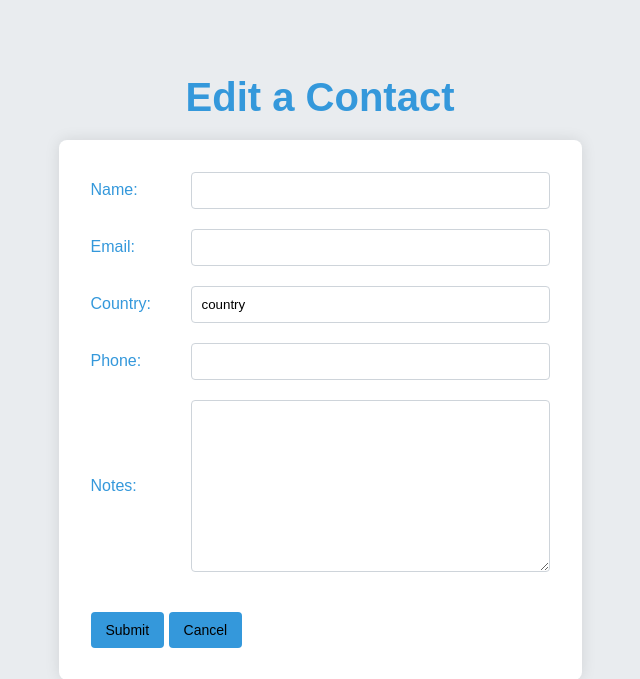
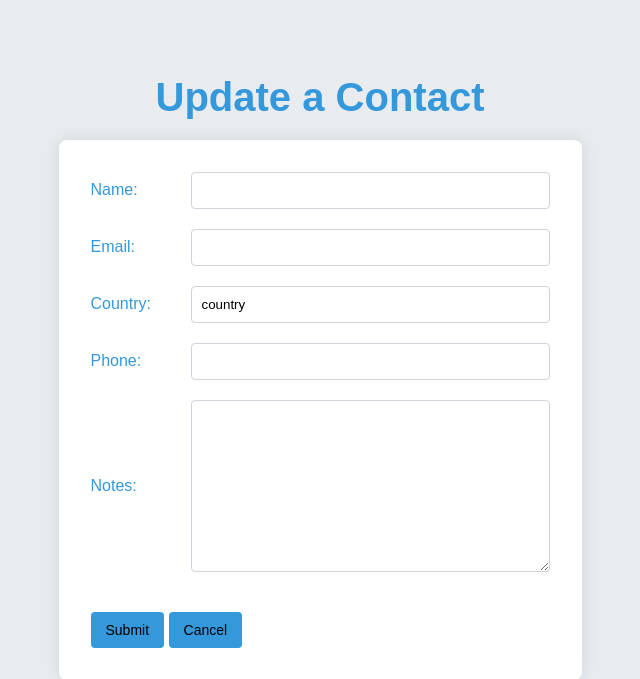
Before and after one commit to deepak-deokar/deepakbalasaheb_deokar, a Django app: template Contacts/templates/Update_contact.html in a window 1280 px wide. Shown: the top 679 px of the page, without its empty margins (320-960 px from the left). Run offline with Django 4.2, Linux system fonts and the light colour scheme; the template is opened without the code that fills it: values that come from a table or form of the project are taken from there, others are empty.

Commit message:
Update Update_contact.html

```diff
--- a/Contacts/templates/Update_contact.html
+++ b/Contacts/templates/Update_contact.html
@@ -115,7 +115,7 @@
     }
 </style>
 <body>
-    <h1>Edit a Contact</h1>
+    <h1>Update a Contact</h1>
 
     <form method="post" action="">
         {% csrf_token %}
```
